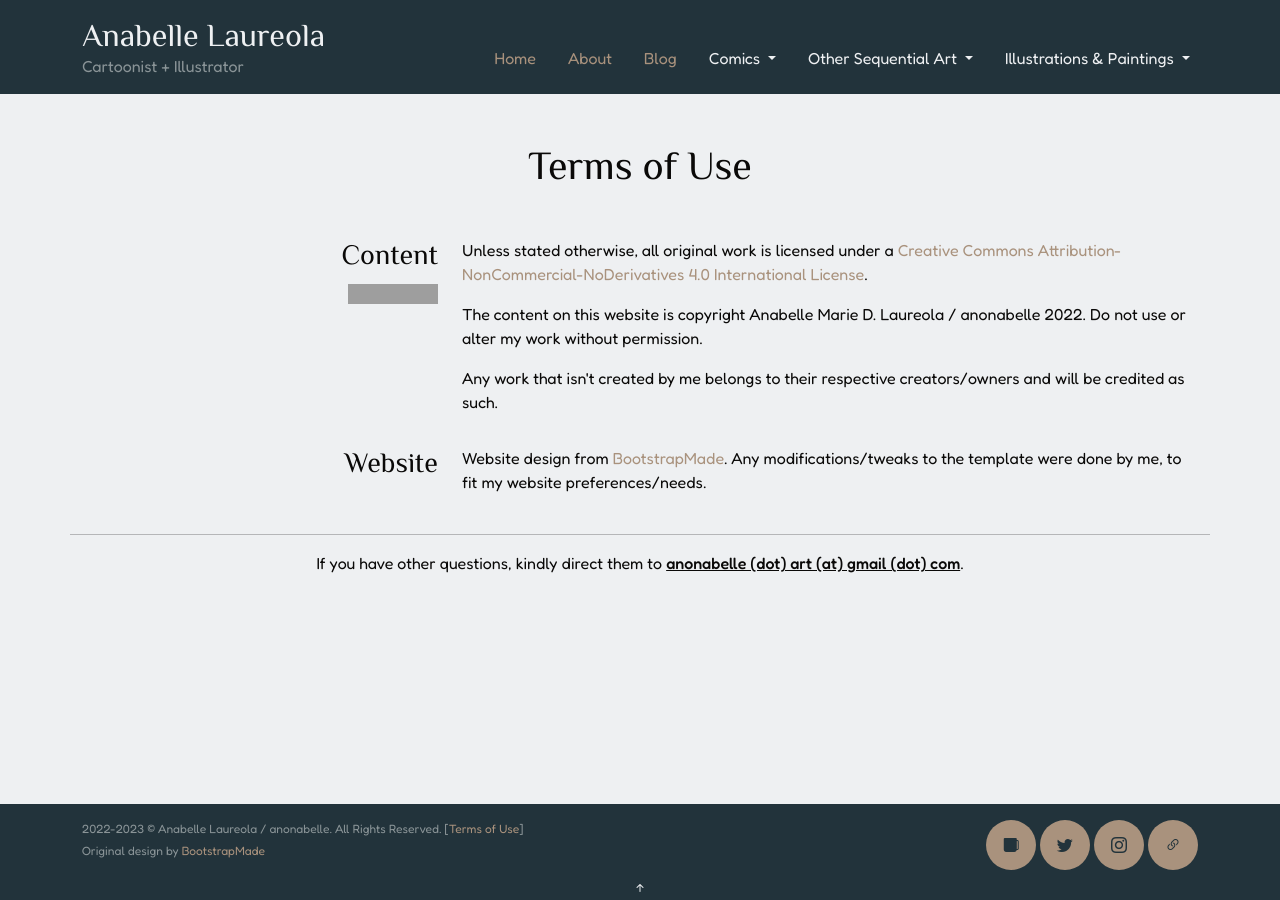
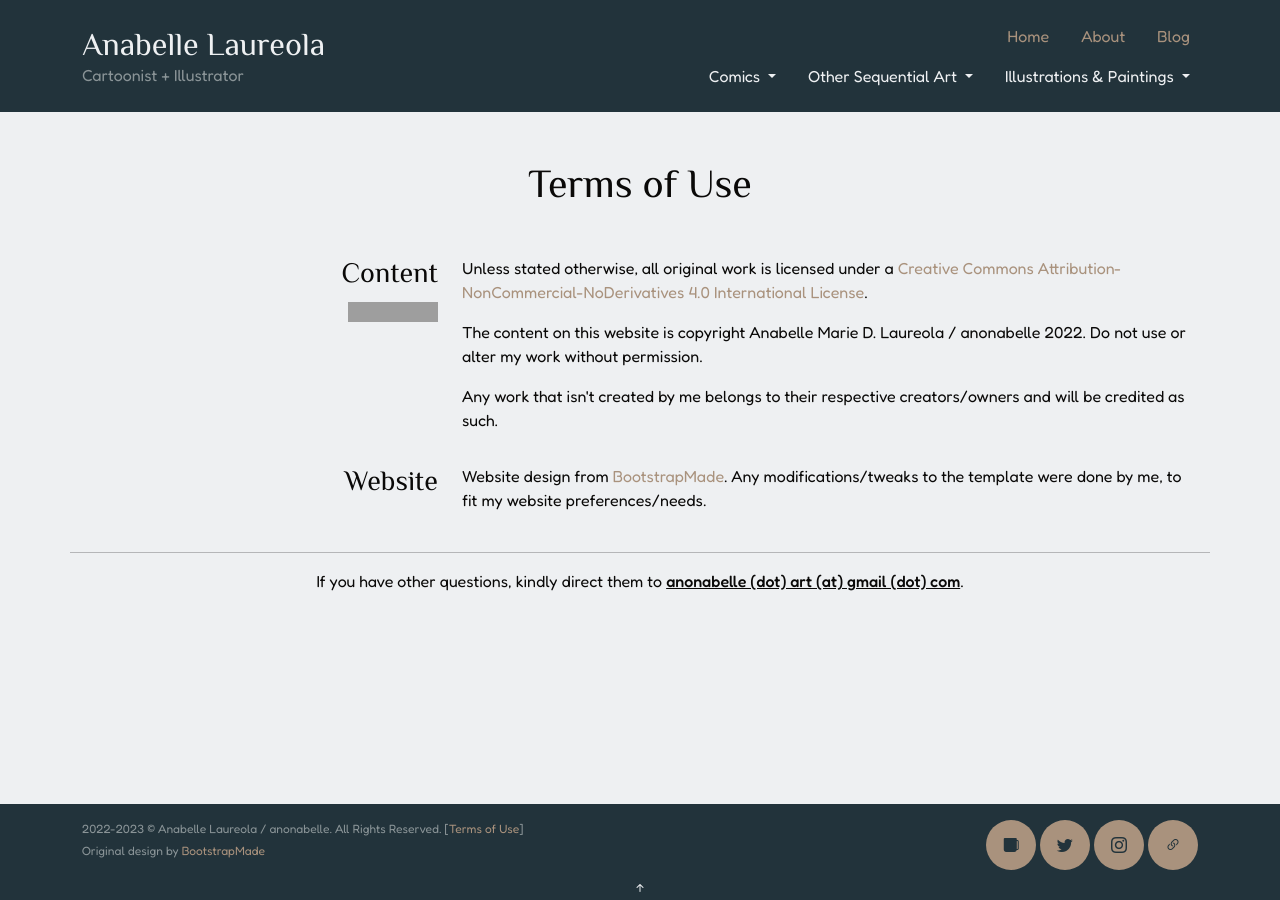
Before and after one commit to nabelore/nabelore.github.io, a Jekyll site: the page built from assets/html/tou.html, in a window 1280 px wide. Built offline with Jekyll 4.4.1, drawn with Linux system fonts in a browser that asks for light colours; grey boxes are pictures that could not be loaded.

Commit message:
Update nav

```diff
--- a/_includes/navigation.html
+++ b/_includes/navigation.html
@@ -1,8 +1,8 @@
 <!-- ======= Navbar =======  -->
 
-<nav class="navbar navbar-expand-sm py-3">
+<nav class="navbar navbar-expand-sm py-3" style="flex-wrap: wrap;">
   <div class="container align-items-end">
-    <div class="navbar-brand p-0">
+    <div class="navbar-brand my-auto p-0">
         <h1 class="m-0 p-0"><a href="/">Anabelle Laureola</a></h1>
         <p class="m-0 p-0">Cartoonist + Illustrator</p>
     </div>
@@ -26,6 +26,55 @@
               <a href="{{ item.permalink }}" class="{% if page.url == item.permalink %}current {% endif %} nav-link" aria-current="page">{{ item.name }}</a></li>
 
           {% endfor %}
+
+        <!-- mobile navigation -->
+        <div class="navbar-mobile">
+          <h5 class="offcanvas-title py-3" id="">Comics</h5>
+          <ul class="navbar-nav justify-content-end flex-grow-1 pe-3 navbar-proj">
+              {% for item in site.data.nav-proj %}
+              {% if item.link != `` %}
+              {% if item.category == "comics" %}
+              <li><a href="{{ item.link }}" {% if page.url == item.link %}class="current"{% endif %}>{{ item.name }}</a></li>
+              {% endif %}
+              {% endif %}
+              {% endfor %}
+          </ul>
+          <h5 class="offcanvas-title py-3" id="">Other Sequential Art</h5>
+          <ul class="navbar-nav justify-content-end flex-grow-1 pe-3 navbar-proj">
+              {% for item in site.data.nav-proj %}
+              {% if item.link != `` %}
+              {% if item.category != "comics" %}
+              {% unless item.category contains "illustration" %}
+              <li><a href="{{ item.link }}" {% if page.url == item.link %}class="current"{% endif %}>{{ item.name }}</a></li>
+              {% endunless %}
+              {% endif %}
+              {% endif %}
+              {% endfor %}
+          </ul>
+
+          <h5 class="offcanvas-title py-3" id="">Illustrations & Paintings</h5>
+          <ul class="navbar-nav justify-content-end flex-grow-1 pe-3 navbar-proj">
+              {% for item in site.data.nav-proj %}
+              {% if item.link != `` %}
+              {% if item.category contains "illustration" %}
+              <li><a href="{{ item.link }}" {% if page.url == item.link %}class="current"{% endif %}>{{ item.name }}</a></li>
+              {% endif %}
+              {% endif %}
+              {% endfor %}
+
+              {% for item in site.data.nav-artStyles %}
+              <li><a href="{{ item.link }}" {% if page.url == item.link %}class="current"{% endif %}>{{ item.name }}</a></li>
+              {% endfor %}
+          </ul>
+        </div>
+        <!-- mobile nav end -->
+      </ul>
+
+      </div>
+
+      <!-- second nav bar for works -->
+      <div class="offcanvas-body align-content-end">
+        <ul class="navbar-nav justify-content-end flex-grow-1">
 
           <li class="nav-item dropdown">
               <a class="dropdown-toggle nav-link dropdown-item" href="#" id="navbarScrollingDropdown" role="button" data-bs-toggle="dropdown" aria-expanded="false">
@@ -78,49 +127,10 @@
               </ul>
           </li>
 
-        <!-- mobile navigation -->
-        <div class="navbar-mobile">
-          <h5 class="offcanvas-title py-3" id="">Comics</h5>
-          <ul class="navbar-nav justify-content-end flex-grow-1 pe-3 navbar-proj">
-              {% for item in site.data.nav-proj %}
-              {% if item.link != `` %}
-              {% if item.category == "comics" %}
-              <li><a href="{{ item.link }}" {% if page.url == item.link %}class="current"{% endif %}>{{ item.name }}</a></li>
-              {% endif %}
-              {% endif %}
-              {% endfor %}
-          </ul>
-          <h5 class="offcanvas-title py-3" id="">Other Sequential Art</h5>
-          <ul class="navbar-nav justify-content-end flex-grow-1 pe-3 navbar-proj">
-              {% for item in site.data.nav-proj %}
-              {% if item.link != `` %}
-              {% if item.category != "comics" %}
-              {% unless item.category contains "illustration" %}
-              <li><a href="{{ item.link }}" {% if page.url == item.link %}class="current"{% endif %}>{{ item.name }}</a></li>
-              {% endunless %}
-              {% endif %}
-              {% endif %}
-              {% endfor %}
-          </ul>
+        </ul>
+      </div>
 
-          <h5 class="offcanvas-title py-3" id="">Illustrations & Paintings</h5>
-          <ul class="navbar-nav justify-content-end flex-grow-1 pe-3 navbar-proj">
-              {% for item in site.data.nav-proj %}
-              {% if item.link != `` %}
-              {% if item.category contains "illustration" %}
-              <li><a href="{{ item.link }}" {% if page.url == item.link %}class="current"{% endif %}>{{ item.name }}</a></li>
-              {% endif %}
-              {% endif %}
-              {% endfor %}
+    </div>
 
-              {% for item in site.data.nav-artStyles %}
-              <li><a href="{{ item.link }}" {% if page.url == item.link %}class="current"{% endif %}>{{ item.name }}</a></li>
-              {% endfor %}
-          </ul>
-
-        </div>
-
-      </div>
-    </div>
   </div>
 </nav>
--- a/_sass/main.scss
+++ b/_sass/main.scss
@@ -495,7 +495,7 @@
 	border: none;
 	font-size:2rem;
 	top:1rem;
-	right:1rem;
+	right:1.5rem;
 	left: unset;
 	line-height: .5;
 }
@@ -529,6 +529,14 @@
 
 }
 
+.offcanvas-header .btn-close {
+  margin-top: unset;
+  margin-right: unset;
+  margin-bottom: unset;
+  right: 1.5rem;
+  position: fixed;
+}
+
 ///////// art style gallery
 
 .styleGallery{
```
